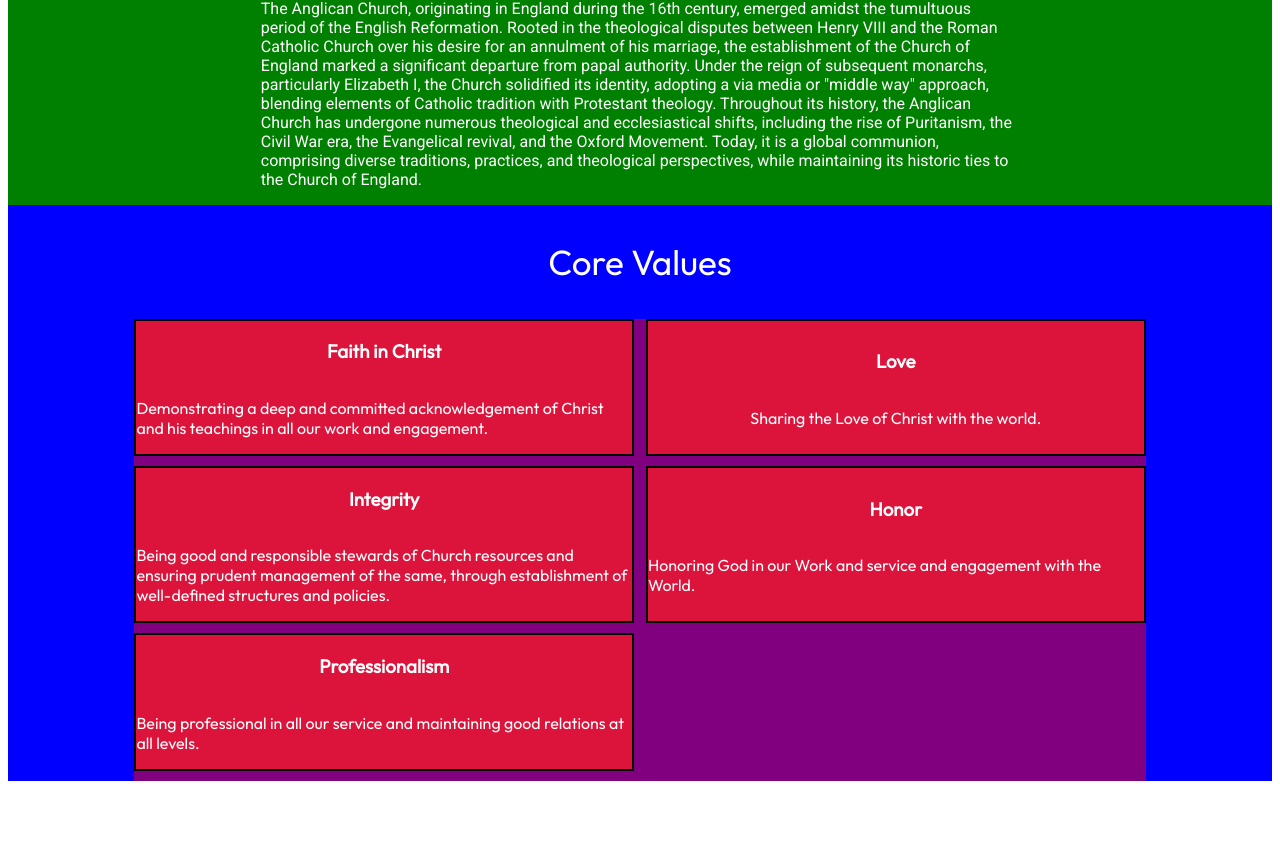
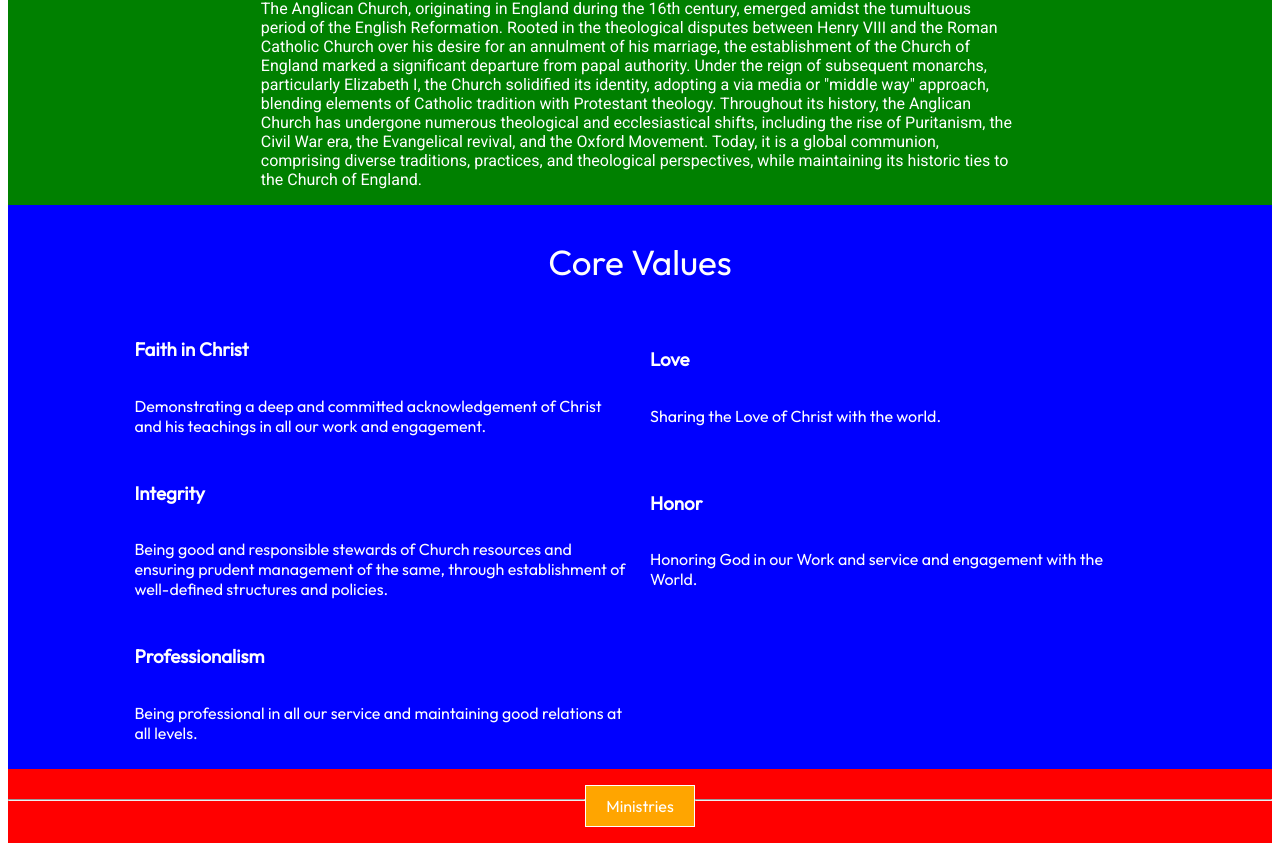
Before and after one commit to KipletingEdwin/Koromosho, a React (Vite) app: page / in a window 1280 px wide. Shown: the part 1493-2344 px from the top of the page. Before the commit the page ends 2282 px from the top, so only its background shows below. Built offline with nearby package versions, Linux system fonts and the light colour scheme.

Commit message:
add ministries section

```diff
--- a/src/App.jsx
+++ b/src/App.jsx
@@ -1,6 +1,7 @@
 import styles from './App.module.css'
 import About from './components/About/About'
 import Home from './components/Home/Home'
+import Ministries from './components/Ministries/Ministries'
 import Navbar from './components/Navbar/Navbar'
 
 function App() {
@@ -10,6 +11,7 @@ function App() {
       <Navbar />
       <Home />
       <About />
+      <Ministries />
     </div>
   )
 }
--- a/src/components/About/About.module.css
+++ b/src/components/About/About.module.css
@@ -133,16 +133,16 @@
     flex-wrap: wrap;
     justify-content: space-between;
     margin: 0% 10%;
-    background-color: purple;
+    /* background-color: purple; */
 }
 
 .value{
-    background-color: crimson;
+    /* background-color: crimson; */
     display: flex;
     flex-direction: column;
-    align-items: center;
+    /* align-items: center; */
     justify-content: center;
-    border: 2px solid black;
+    /* border: 2px solid black; */
     width: calc(50% - 10px);
     margin-bottom: 10px;
 }
--- /dev/null
+++ b/src/components/Ministries/Ministries.jsx
@@ -0,0 +1,16 @@
+import React from "react";
+import styles from "./Ministries.module.css";
+
+function Ministries() {
+  return (
+    <section className={styles.container}>
+      <div className={styles.aboutMinistry}>
+        <hr className={styles.line} />
+        <p>Ministries</p>
+        <hr className={styles.line} />
+      </div>
+    </section>
+  );
+}
+
+export default Ministries;
--- /dev/null
+++ b/src/components/Ministries/Ministries.module.css
@@ -0,0 +1,27 @@
+@import '../../vars.css';
+
+.container{
+    background-color: green;
+    font-family: "Outfit",Arial, Helvetica, sans-serif;
+}
+
+.aboutMinistry{
+    background-color: red;
+    display: flex;
+    flex-direction: row;
+}
+
+.aboutMinistry p{
+    background-color: orange;
+    padding: 10px 20px;
+    border: 1px solid var(--color-text);
+    color: var(--color-text);
+}
+
+.line{
+    color: var(--color-secondary);
+    width: 50%;
+    height: 0.2px;
+    background-color: var(--color-secondary);
+    margin-top: 30px;
+}
```
Also changed, not shown: .eslintrc.cjs.
